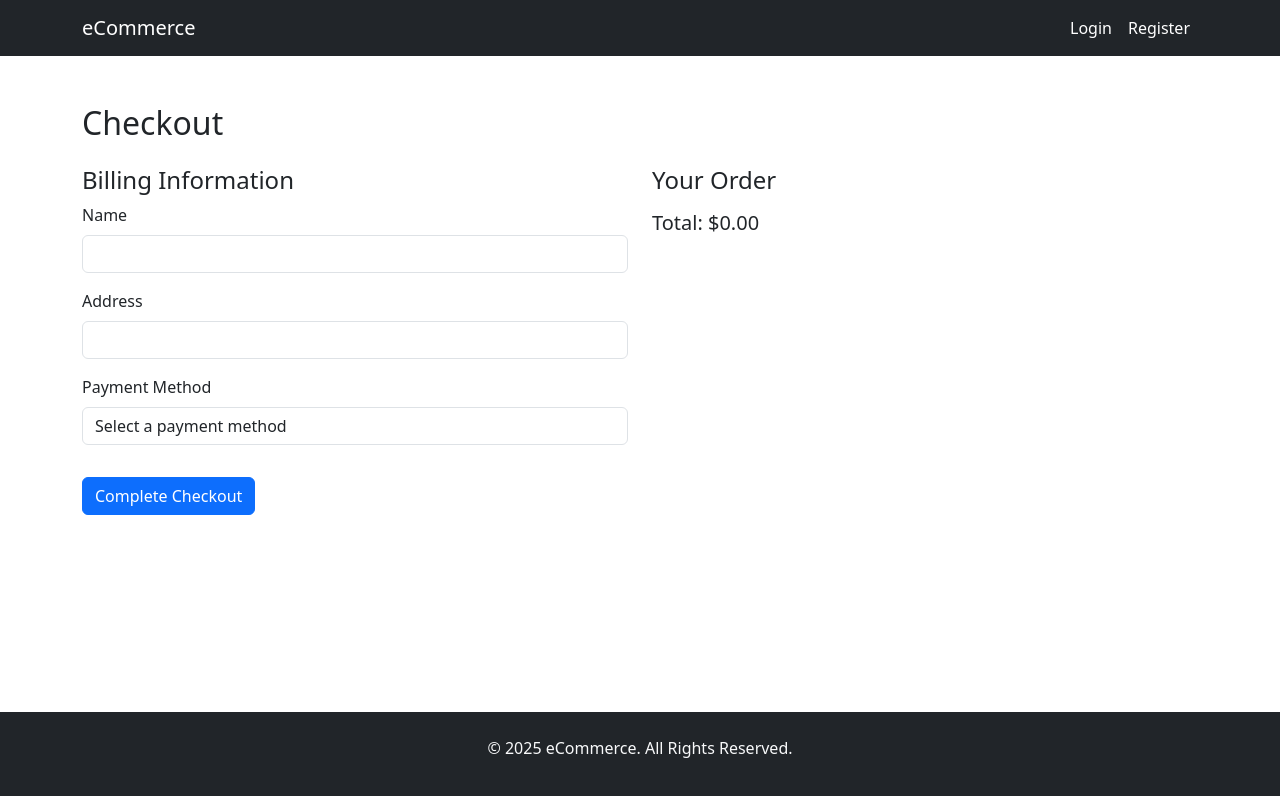
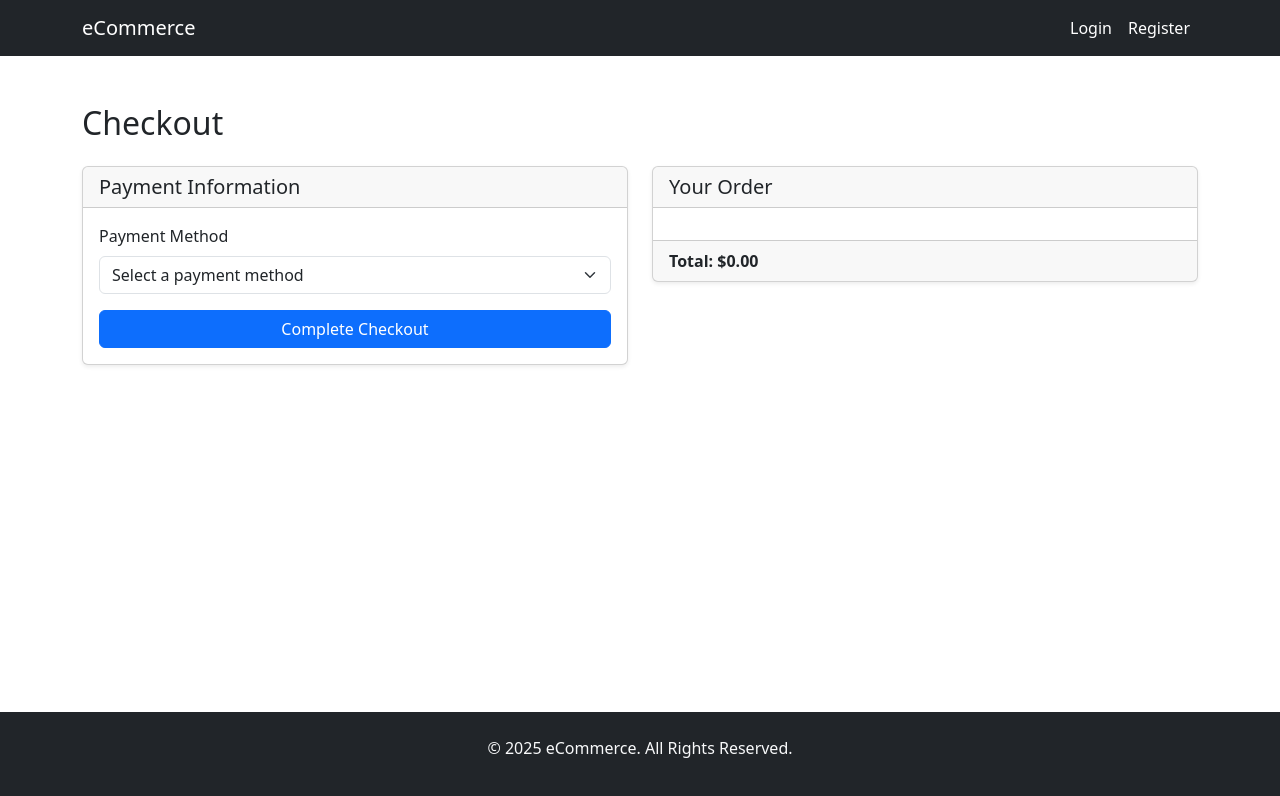
Before and after one commit to nclbrb/EcommerceSystem, a React (Create React App) app in the folder ecommerce-frontend/: page /checkout in a window 1280 px wide. Shown: the top 796 px of the page. Built offline with nearby package versions, Linux system fonts and the light colour scheme.

Commit message:
improved ui and better simulation of the checkout

```diff
--- a/ecommerce-frontend/src/Components/Cart.js
+++ b/ecommerce-frontend/src/Components/Cart.js
@@ -1,82 +1,108 @@
 // src/Components/Cart.js
 import React, { useContext } from 'react';
 import { Link } from 'react-router-dom';
-import 'bootstrap/dist/css/bootstrap.min.css';
+import { Container, Row, Col, Card, Button, Spinner, Alert, Form } from 'react-bootstrap';
 import { CartContext } from '../contexts/CartContext';
 import { AuthContext } from '../contexts/AuthContext';
 
 const Cart = () => {
-  const { cart, setCart } = useContext(CartContext);
+  const { cart, setCart, updateQuantity, clearCart } = useContext(CartContext);
   const { user } = useContext(AuthContext);
 
-  const handleRemoveFromCart = (index) => {
-    const updatedCart = cart.filter((_, i) => i !== index);
+  // Remove an item from the cart using its product id
+  const handleRemoveFromCart = (productId) => {
+    const updatedCart = cart.filter((item) => item.id !== productId);
     setCart(updatedCart);
   };
 
-  const handleClearCart = () => {
-    setCart([]);
-  };
-
+  // Calculate total price based on quantity of each product
   const totalPrice = Array.isArray(cart)
     ? cart.reduce((total, product) => {
         const price = parseFloat(product.price);
         return total + (isNaN(price) ? 0 : price * product.quantity);
       }, 0)
     : 0;
-  const totalItems = Array.isArray(cart) ? cart.reduce((sum, product) => sum + product.quantity, 0) : 0;
-  const formattedTotalPrice = totalPrice && !isNaN(totalPrice) ? totalPrice.toFixed(2) : '0.00';
+  const formattedTotalPrice = totalPrice && !isNaN(totalPrice)
+    ? totalPrice.toFixed(2)
+    : '0.00';
 
   return (
-    <div className="container">
-      <h2 className="my-4">Your Cart</h2>
+    <Container className="mt-4">
+      <h2 className="mb-4">Your Cart</h2>
+
+      {/* Order Summary Card at the Top */}
+      {Array.isArray(cart) && cart.length > 0 && (
+        <Card className="mb-4 shadow-sm">
+          <Card.Body className="d-flex justify-content-between align-items-center">
+            <h4 className="mb-0">Total Price: ${formattedTotalPrice}</h4>
+            <div>
+              <Button variant="warning" className="me-3" onClick={clearCart}>
+                Clear Cart
+              </Button>
+              <Link to="/checkout" className="btn btn-primary">
+                Proceed to Checkout
+              </Link>
+            </div>
+          </Card.Body>
+        </Card>
+      )}
+
       {Array.isArray(cart) && cart.length === 0 ? (
-        <div className="alert alert-warning">Your cart is empty.</div>
+        <Alert variant="warning">Your cart is empty.</Alert>
       ) : (
-        <div className="row">
-          {Array.isArray(cart) &&
-            cart.map((product, index) => (
-              <div className="col-md-4 mb-4" key={product.id}>
-                <div className="card d-flex h-100 shadow-sm cart-card">
-                  <img
-                    src={product.image || '/images/placeholder.png'}
+        <Row>
+          {cart.map((product) => (
+            <Col key={product.id} lg={3} md={4} sm={6} className="mb-4">
+              <Card className="shadow-sm product-card h-100">
+                <div style={{ height: '200px', overflow: 'hidden' }}>
+                  <Card.Img
+                    variant="top"
+                    src={product.image && product.image.trim() !== '' ? product.image : '/images/default.png'}
                     alt={product.name}
-                    className="card-img-top"
-                    height="200"
+                    style={{ objectFit: 'cover', width: '100%', height: '100%' }}
                   />
-                  <div className="card-body d-flex flex-column">
-                    <h5 className="card-title">{product.name}</h5>
-                    <p className="card-text">{product.description}</p>
-                    <p className="card-text">
-                      <strong>Price: </strong>${product.price} x {product.quantity}
-                    </p>
-                    <button
-                      className="btn btn-danger mt-auto"
-                      onClick={() => handleRemoveFromCart(index)}
-                    >
-                      Remove from Cart
-                    </button>
+                </div>
+                <Card.Body className="d-flex flex-column">
+                  <Card.Title>{product.name}</Card.Title>
+                  <Card.Text className="text-truncate">{product.description}</Card.Text>
+                  <div className="d-flex justify-content-between align-items-center">
+                    <span className="fw-bold">
+                      ${parseFloat(product.price).toFixed(2)}
+                    </span>
+                    <span className="badge bg-success">Stock: {product.stock}</span>
                   </div>
-                </div>
-              </div>
-            ))}
-        </div>
+                  <div className="mt-2">
+                    <Form.Label className="small">Quantity:</Form.Label>
+                    <Form.Control
+                      type="number"
+                      min="1"
+                      value={product.quantity}
+                      onChange={(e) =>
+                        updateQuantity(product.id, parseInt(e.target.value, 10))
+                      }
+                      size="sm"
+                    />
+                  </div>
+                  <Card.Text className="mt-auto">
+                    <strong>Subtotal:</strong> ${(product.price * product.quantity).toFixed(2)}
+                  </Card.Text>
+                </Card.Body>
+                <Card.Footer className="bg-transparent border-0">
+                  <Button
+                    variant="danger"
+                    size="sm"
+                    className="w-100"
+                    onClick={() => handleRemoveFromCart(product.id)}
+                  >
+                    Remove from Cart
+                  </Button>
+                </Card.Footer>
+              </Card>
+            </Col>
+          ))}
+        </Row>
       )}
-      {Array.isArray(cart) && cart.length > 0 && (
-        <div className="text-center">
-          <h3>Total Items: {totalItems}</h3>
-          <h3>Total Price: ${formattedTotalPrice}</h3>
-          <div className="d-flex justify-content-center mt-3">
-            <button className="btn btn-warning me-3" onClick={handleClearCart}>
-              Clear Cart
-            </button>
-            <Link to="/checkout" className="btn btn-primary">
-              Proceed to Checkout
-            </Link>
-          </div>
-        </div>
-      )}
-    </div>
+    </Container>
   );
 };
 
--- a/ecommerce-frontend/src/Components/CheckoutPage.js
+++ b/ecommerce-frontend/src/Components/CheckoutPage.js
@@ -1,13 +1,13 @@
 // src/Components/CheckoutPage.js
 import React, { useState, useContext } from 'react';
 import { useNavigate } from 'react-router-dom';
+import axios from 'axios';
 import 'bootstrap/dist/css/bootstrap.min.css';
 import { CartContext } from '../contexts/CartContext';
+import { Container, Row, Col, Card, Button, Form, Alert, Spinner, ListGroup } from 'react-bootstrap';
 
 const CheckoutPage = () => {
-  const { cart, setCart } = useContext(CartContext);
-  const [name, setName] = useState('');
-  const [address, setAddress] = useState('');
+  const { cart, clearCart } = useContext(CartContext);
   const [payment, setPayment] = useState('');
   const navigate = useNavigate();
 
@@ -18,59 +18,66 @@ const CheckoutPage = () => {
         return total + (isNaN(price) ? 0 : price * product.quantity);
       }, 0)
     : 0;
-
   const formattedTotalPrice = totalPrice && !isNaN(totalPrice) ? totalPrice.toFixed(2) : '0.00';
 
-  // Handle checkout submission
+  // Handle checkout submission with API call
   const handleCheckout = (e) => {
     e.preventDefault();
 
-    if (!name || !address || !payment) {
-      alert('Please fill all the fields.');
+    if (!payment) {
+      alert('Please select a payment method.');
       return;
     }
 
-    // Simulate a payment process
-    alert(`Checkout successful! Thank you for your purchase using ${payment}.`);
+    // Retrieve token from localStorage and configure headers
+    const token = localStorage.getItem('token');
+    const config = { headers: { Authorization: `Bearer ${token}` } };
 
-    // Clear the cart after checkout
-    setCart([]);
+    // Transform cart items: rename 'id' to 'product_id' and ensure price is numeric
+    const transformedCart = cart.map(item => ({
+      product_id: item.id,
+      quantity: item.quantity,
+      price: parseFloat(item.price) || 0
+    }));
 
-    // Redirect to the order confirmation page
+    if (transformedCart.length === 0) {
+      alert('Cart is empty.');
+      return;
+    }
+
+    // Only send the cart and payment method.
+    axios
+      .post('http://127.0.0.1:8000/api/cart/checkout',
+        {
+          cart: transformedCart,
+          payment    // Send payment method
+        },
+        config
+      )
+      .then((response) => {
+        alert(response.data.message || 'Checkout successful! Thank you for your purchase.');
+        clearCart(); // Clear the cart after a successful checkout
         navigate('/order-confirmation');
+      })
+      .catch((error) => {
+        console.error("Checkout error:", error.response || error);
+        alert('Checkout failed: ' + (error.response?.data.error || error.message));
+      });
   };
 
   return (
-    <div className="container mt-5">
-      <h2>Checkout</h2>
-      <div className="row mt-4">
-        <div className="col-md-6">
-          <h4>Billing Information</h4>
-          <form onSubmit={handleCheckout}>
-            <div className="mb-3">
-              <label className="form-label">Name</label>
-              <input
-                type="text"
-                className="form-control"
-                value={name}
-                onChange={(e) => setName(e.target.value)}
-                required
-              />
-            </div>
-            <div className="mb-3">
-              <label className="form-label">Address</label>
-              <input
-                type="text"
-                className="form-control"
-                value={address}
-                onChange={(e) => setAddress(e.target.value)}
-                required
-              />
-            </div>
-            <div className="mb-3">
-              <label className="form-label">Payment Method</label>
-              <select
-                className="form-control"
+    <Container className="mt-5">
+      <h2 className="mb-4">Checkout</h2>
+      <Row>
+        {/* Payment Information */}
+        <Col md={6}>
+          <Card className="mb-4 shadow-sm">
+            <Card.Header as="h5">Payment Information</Card.Header>
+            <Card.Body>
+              <Form onSubmit={handleCheckout}>
+                <Form.Group className="mb-3">
+                  <Form.Label>Payment Method</Form.Label>
+                  <Form.Select
                     value={payment}
                     onChange={(e) => setPayment(e.target.value)}
                     required
@@ -81,26 +88,36 @@ const CheckoutPage = () => {
                     <option value="PayPal">PayPal</option>
                     <option value="Credit/Debit Card">Credit/Debit Card</option>
                     <option value="GCash">GCash</option>
-              </select>
-            </div>
-            <button type="submit" className="btn btn-primary mt-3">
+                  </Form.Select>
+                </Form.Group>
+                <Button type="submit" variant="primary" className="w-100">
                   Complete Checkout
-            </button>
-          </form>
-        </div>
-        <div className="col-md-6">
-          <h4>Your Order</h4>
-          <ul>
+                </Button>
+              </Form>
+            </Card.Body>
+          </Card>
+        </Col>
+
+        {/* Order Summary */}
+        <Col md={6}>
+          <Card className="mb-4 shadow-sm">
+            <Card.Header as="h5">Your Order</Card.Header>
+            <Card.Body>
+              <ListGroup variant="flush">
                 {Array.isArray(cart) && cart.map((product) => (
-              <li key={product.id}>
+                  <ListGroup.Item key={product.id}>
                     {product.name} - ${product.price} x {product.quantity}
-              </li>
+                  </ListGroup.Item>
                 ))}
-          </ul>
-          <h5>Total: ${formattedTotalPrice}</h5>
-        </div>
-      </div>
-    </div>
+              </ListGroup>
+            </Card.Body>
+            <Card.Footer className="d-flex justify-content-between align-items-center">
+              <span className="fw-bold">Total: ${formattedTotalPrice}</span>
+            </Card.Footer>
+          </Card>
+        </Col>
+      </Row>
+    </Container>
   );
 };
 
```
Also changed, not shown: ecommerce-frontend/src/Components/ProductList.js (+19 -17 lines). Lines whose indentation alone changed are shown as unchanged.
